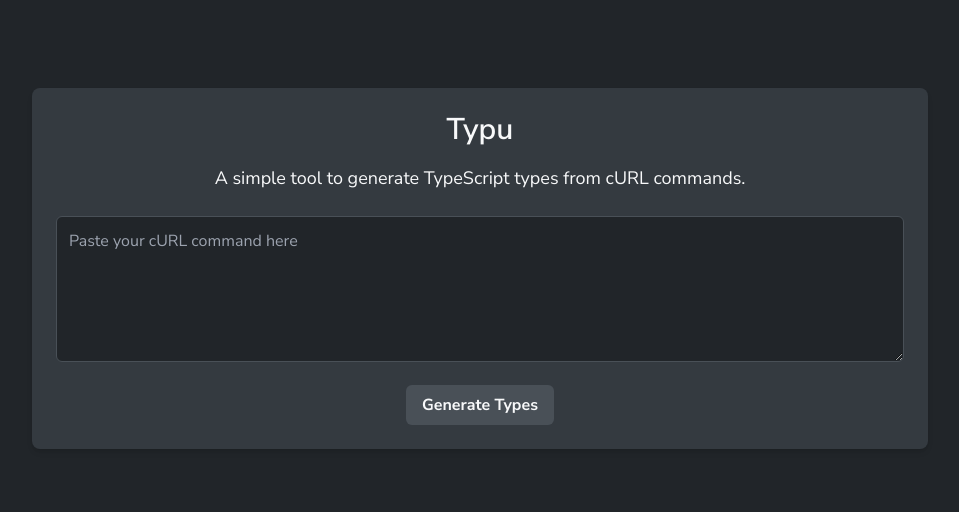
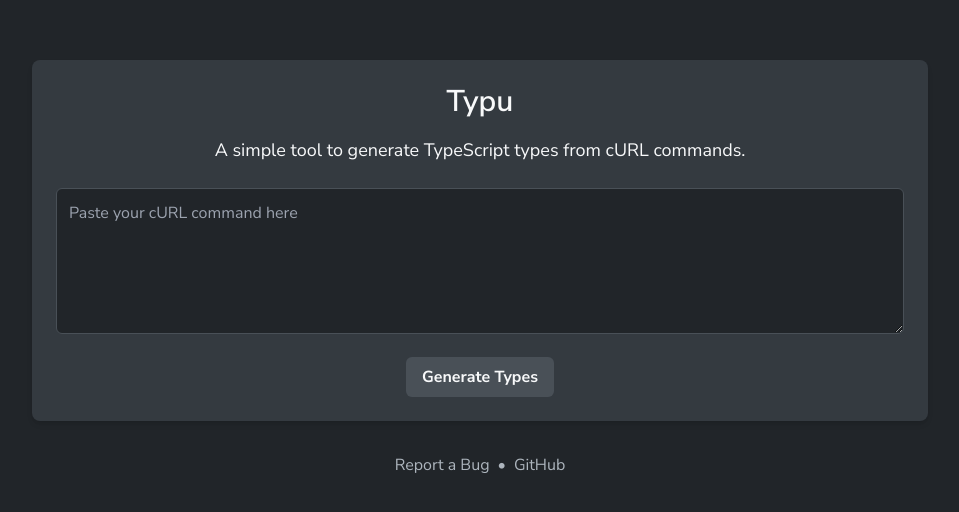
Before and after one commit to thisisyashgarg/typu, a Next.js app: page / in a window 1280 px wide. Shown: the part 132-644 px from the top of the page, without its empty margins (160-1119 px from the left). Built offline with nearby package versions, Linux system fonts and the light colour scheme.

Commit message:
qol: added footer

```diff
--- a/src/app/page.tsx
+++ b/src/app/page.tsx
@@ -132,6 +132,25 @@ const Home = () => {
           </div>
         )}
       </div>
+      <footer className="mt-8 text-center flex gap-2 text-[#ADB5BD]">
+        <a
+          href="https://github.com/thisisyashgarg/typu/issues/new"
+          target="_blank"
+          rel="noopener noreferrer"
+          className="hover:underline"
+        >
+          Report a Bug
+        </a>
+        •
+        <a
+          href="https://github.com/thisisyashgarg/typu"
+          target="_blank"
+          rel="noopener noreferrer"
+          className="hover:underline"
+        >
+          GitHub
+        </a>
+      </footer>
     </div>
   )
 }
```
